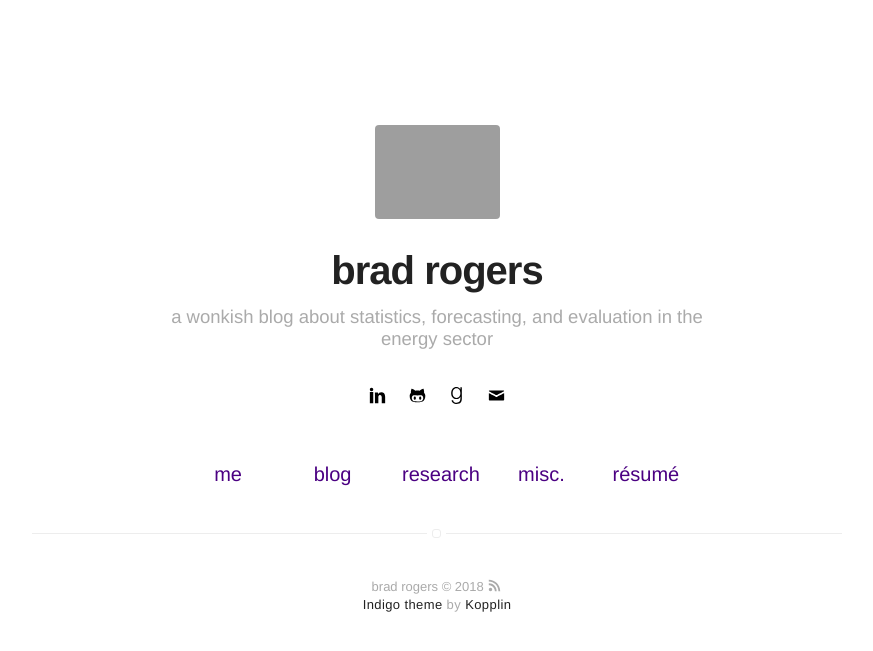
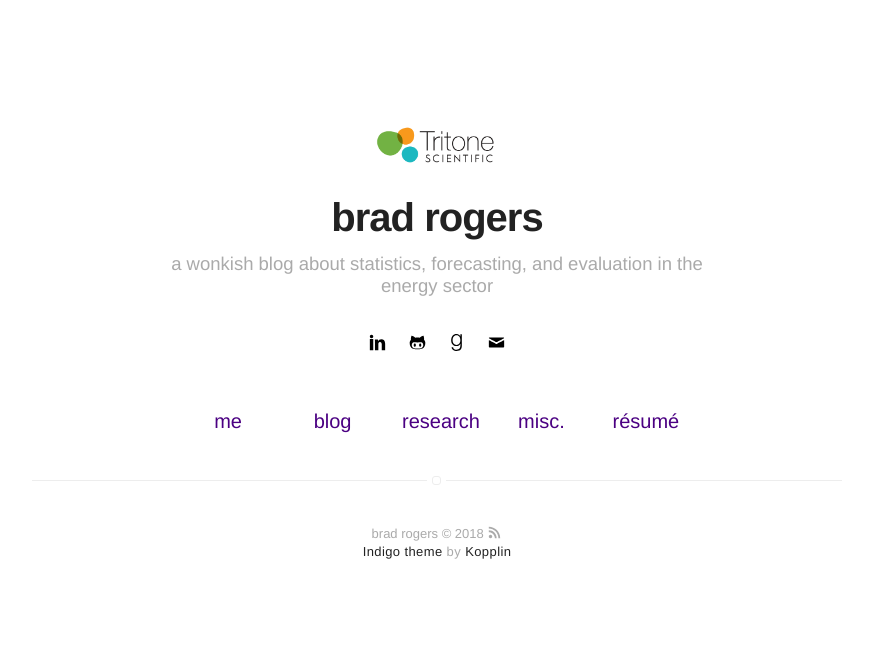
Before and after one commit to tritonescientific/tritonescientific.github.io, a Jekyll site: the page built from index.html, in a window 1280 px wide. Shown: the top 651 px of the page, without its empty margins (203-1076 px from the left). Built offline with Jekyll 4.4.1, drawn with Linux system fonts in a browser that asks for light colours.

Commit message:
Update _config.yml

```diff
--- a/_config.yml
+++ b/_config.yml
@@ -7,7 +7,7 @@ description: a wonkish blog about statistics, forecasting, and evaluation in the
 # if it's an external image, update below for true
 # better with square images
 external-image: false
-picture: assets/images/profile.png
+picture: assets/images/logo.png
 
 # If you want to include your resume, set to true
 # and specify source (external or local).
```
